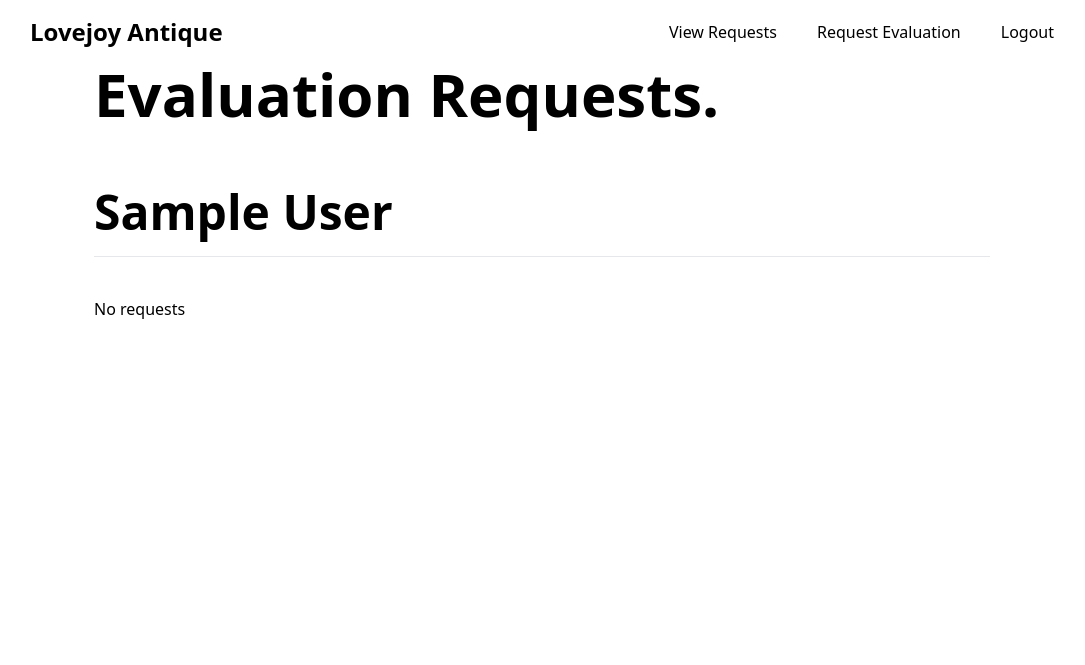
After one commit to aurora-dot/Lovejoys-Antique-Evaluation, a Django app: page /view_requests/ in a window 1280 px wide. The commit adds this page. Shown: the top 665 px of the page, without its empty margins (98-1183 px from the left). Run offline with Django 3.2, Linux system fonts and the light colour scheme; the visitor is signed in with stand-in values (Sample User, id 1); data comes from the database, SQL or seed files in the repository; data that the repository does not hold is empty; style sheets or scripts are compiled from the project's sources; some libraries are stand-ins or nearby versions.

Commit message:
Add view requests for admin (#24)

```diff
--- /dev/null
+++ b/app/templates/app/admin_view_requests.html
@@ -0,0 +1,37 @@
+{% extends 'base.html' %}
+{% load static %}
+
+{% load tailwind_filters %}
+
+{% block title %}Evaluation Requests{% endblock title %}
+
+{% block content %}
+    <h2 class="text-6xl font-bold pb-16">Evaluation Requests.</h2>
+    {% for user in user_requests %}
+        <div class=" grid grid-cols-1 pb-16 divide-y divide-gray-200">
+            <h3 class="text-5xl font-bold pb-5">{{ user.first_name }} {{ user.last_name }}</h2>
+            {% if user.evaluation_requests.first %}
+                {% for request in user.evaluation_requests.all %}
+                    <div class="py-10">
+                        {% if request.image %}
+                            <img src="{{ request.image.url }}" class="w-1/3 object-contain"></img>
+                        {% endif %}
+                        <div class="pb-3">
+                            <h4 class="font-bold text-xl" >Item description</h4>
+                            <p>{{ request.item_description}}</p>
+                        </div>
+
+                        <div>
+                            <h4 class="font-bold text-xl">Contact</h4>
+                            <p>{% if request.contact_method == 'E' %}{{user.email}}{% else %}{{user.phone_number}}{% endif %}</p>
+                        </div>
+                    </div>
+                {% endfor %}
+            {% else %}
+                <div class="py-10">
+                    <p> No requests </p>
+                </div>
+            {% endif %}
+        </div>
+    {% endfor %}
+{% endblock content %}
--- a/app/urls.py
+++ b/app/urls.py
@@ -5,4 +5,5 @@ app_name = "app"
 urlpatterns = [
     path("", views.index, name="index"),
     path("request_evaluation/", views.request_evaluation, name="request_evaluation"),
+    path("view_requests/", views.admin_view_requests, name="admin_view_requests"),
 ]
--- a/app/views.py
+++ b/app/views.py
@@ -1,3 +1,4 @@
+from django.http import Http404
 from django.shortcuts import redirect, render
 from .forms import EvaluationForm
 from accounts.models import User
@@ -24,3 +25,17 @@ def request_evaluation(request):
         )
     else:
         return redirect("/")
+
+
+def admin_view_requests(request):
+    if (
+        request.user.is_authenticated
+        and request.user.is_staff
+        or request.user.is_superuser
+    ):
+        user_requests = User.objects.prefetch_related("evaluation_requests").all()
+        return render(
+            request, "app/admin_view_requests.html", {"user_requests": user_requests}
+        )
+    else:
+        raise Http404
--- a/templates/base.html
+++ b/templates/base.html
@@ -14,7 +14,12 @@
                 <div class="flex items-center h-16">
                     <p class="text-2xl font-extrabold flex-1"><a href="/">Lovejoy Antique</a></p>
                     {% if request.user.is_authenticated %}
-                        <p class="ml-auto px-10"><a href="{% url 'app:request_evaluation' %}">Request Evaluation</a></p>
+                        {% if request.user.is_staff or request.user.is_superuser %}
+                            <p class="ml-auto px-10"><a href="{% url 'app:admin_view_requests' %}">View Requests</a></p>
+                            <p class="pr-10"><a href="{% url 'app:request_evaluation' %}">Request Evaluation</a></p>
+                        {% else %}
+                            <p class="ml-auto px-10"><a href="{% url 'app:request_evaluation' %}">Request Evaluation</a></p>
+                        {% endif %}
                         <p><a href="{% url 'accounts:logout' %}">Logout</a></p>
                     {% else %}
                         <p class="ml-auto px-10"><a href="{% url 'accounts:login' %}">Login</a></p>
```
Also changed, not shown: 1 other file.
